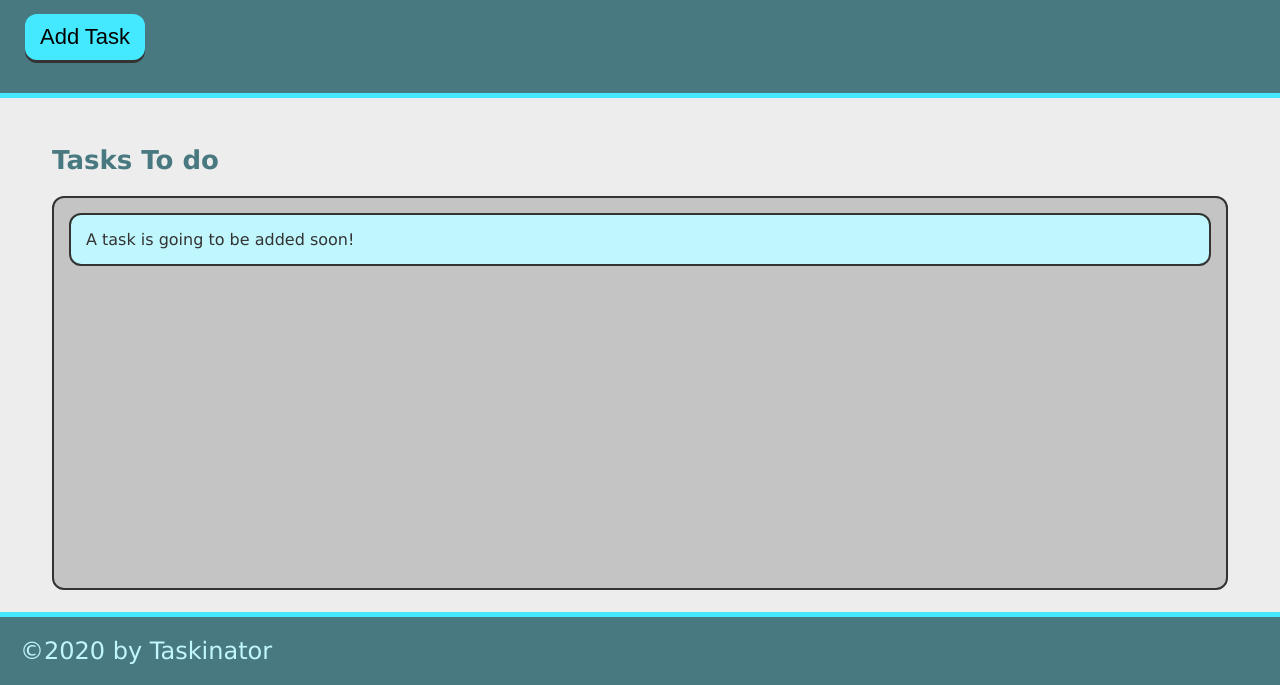
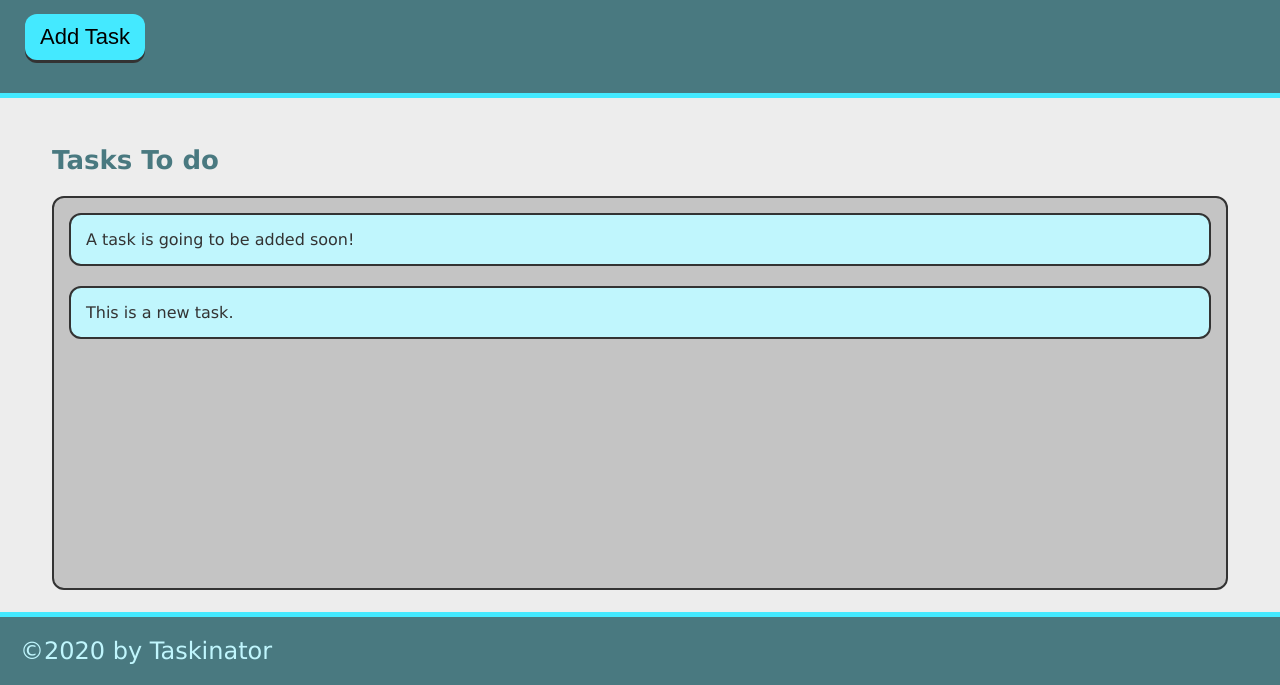
Before and after one commit to jasonmcgill/taskinator, a plain HTML site: page index.html in a window 1280 px wide. Both pictures are taken after a click on the button "Add Task". Shown: the part 115-800 px from the top of the page. Drawn offline with Linux system fonts and the light colour scheme.

Commit message:
added createTaskHandler function

```diff
--- a/assets/js/script.js
+++ b/assets/js/script.js
@@ -0,0 +1,13 @@
+var buttonEl = document.querySelector("#save-task");
+var buttonEl = document.querySelector("#save-task");
+var tasksToDoEl = document.querySelector("#tasks-to-do");
+
+
+var createTaskHandler = function() {
+    var listItemEl = document.createElement("li");
+    listItemEl.className = "task-item";
+    listItemEl.textContent = "This is a new task.";
+    tasksToDoEl.appendChild(listItemEl);
+ }
+
+ buttonEl.addEventListener("click", createTaskHandler);
--- a/index.html
+++ b/index.html
@@ -7,18 +7,20 @@
     <title>Taskinator</title>
     <link rel="stylesheet" href="assets/css/style.css">
 </head>
+
+<body>
     <!-- header section -->
     <header>
         <h1 class="page-title">Taskinator</h1>
         <p>Click the button below to add a new task!</p>
-        <button class="btn">Add Task</button>
+        <button class="btn" id="save-task">Add Task</button>
     </header>
 
     <!-- main element -->
     <main class="page-content">
         <section class="task-list-wrapper">
             <h2 class="list-title">Tasks To do</h2>
-            <ul class="task-list">
+            <ul class="task-list" id="tasks-to-do">
                 <li class="task-item"> A task is going to be added soon!</li>
             </ul>
         </section>
@@ -29,8 +31,7 @@
         &copy;2020 by Taskinator
     </footer>
 
-    <script src="assets/js/script.js"></script>
-<body>
+
 
     <script src="assets/js/script.js"></script>
 </body>
```
